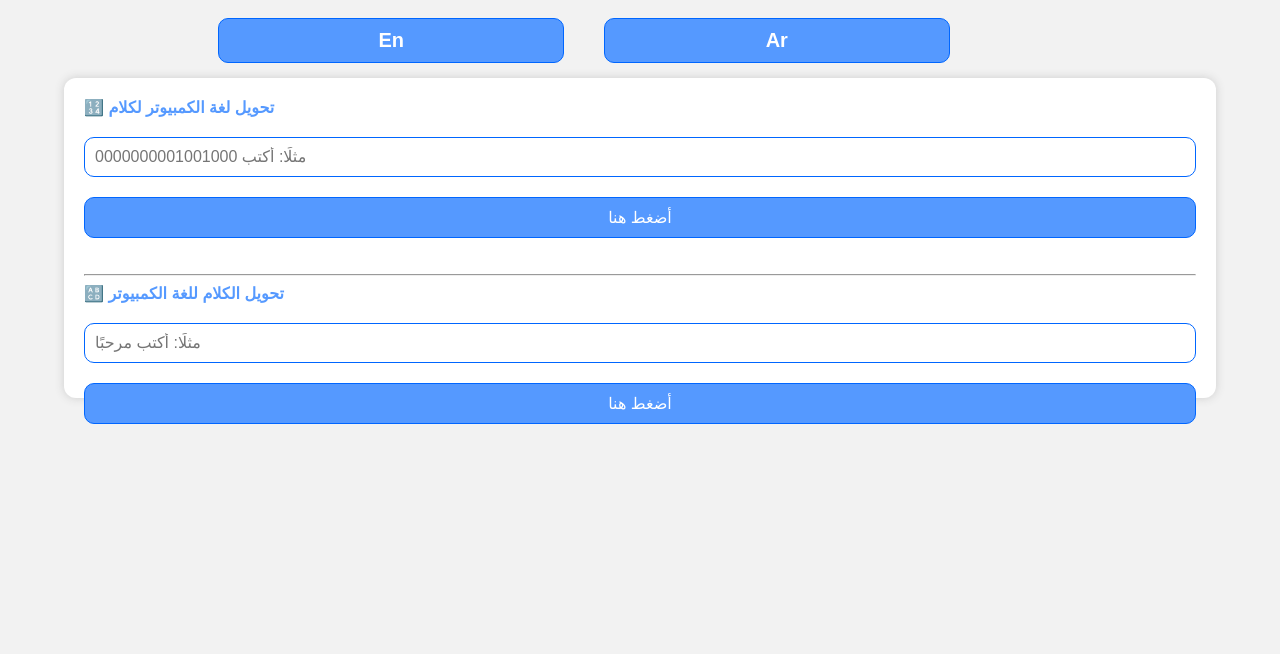
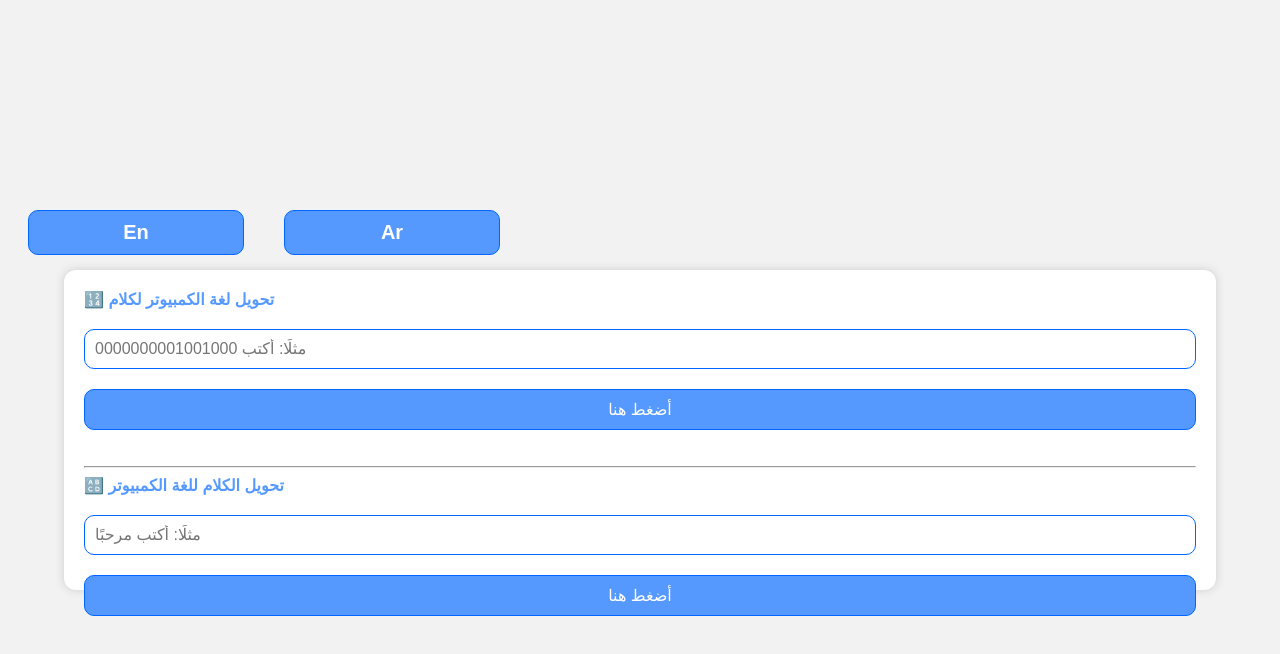
Before and after one commit to BeshoyMokhtar/binary-converter, a plain HTML site: page index.html in a window 1280 px wide. Drawn offline with Linux system fonts and the light colour scheme.

Commit message:
Update style.css
test

```diff
--- a/style.css
+++ b/style.css
@@ -8,7 +8,8 @@
     #languages {
         display:flex;
      justify-content: center;
-        width:90vw;
+        width:40vw;
+     margin-top:200px;
     }
     #languages button {
         display:inline;
@@ -16,8 +17,6 @@
         font-weight:bold;
         font-size:20px;
         margin: 10px 20px;
-width:30%;
-
     }
     .box {
       background: white;
```
